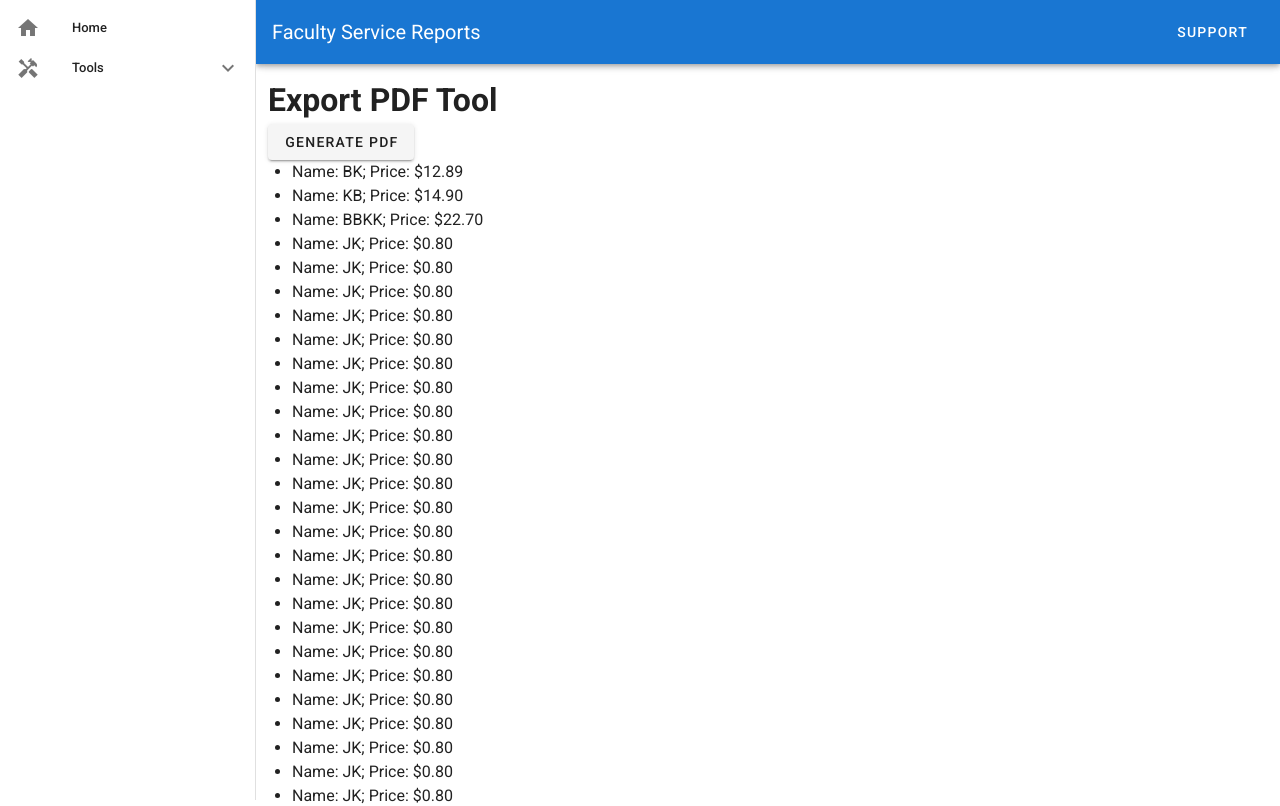
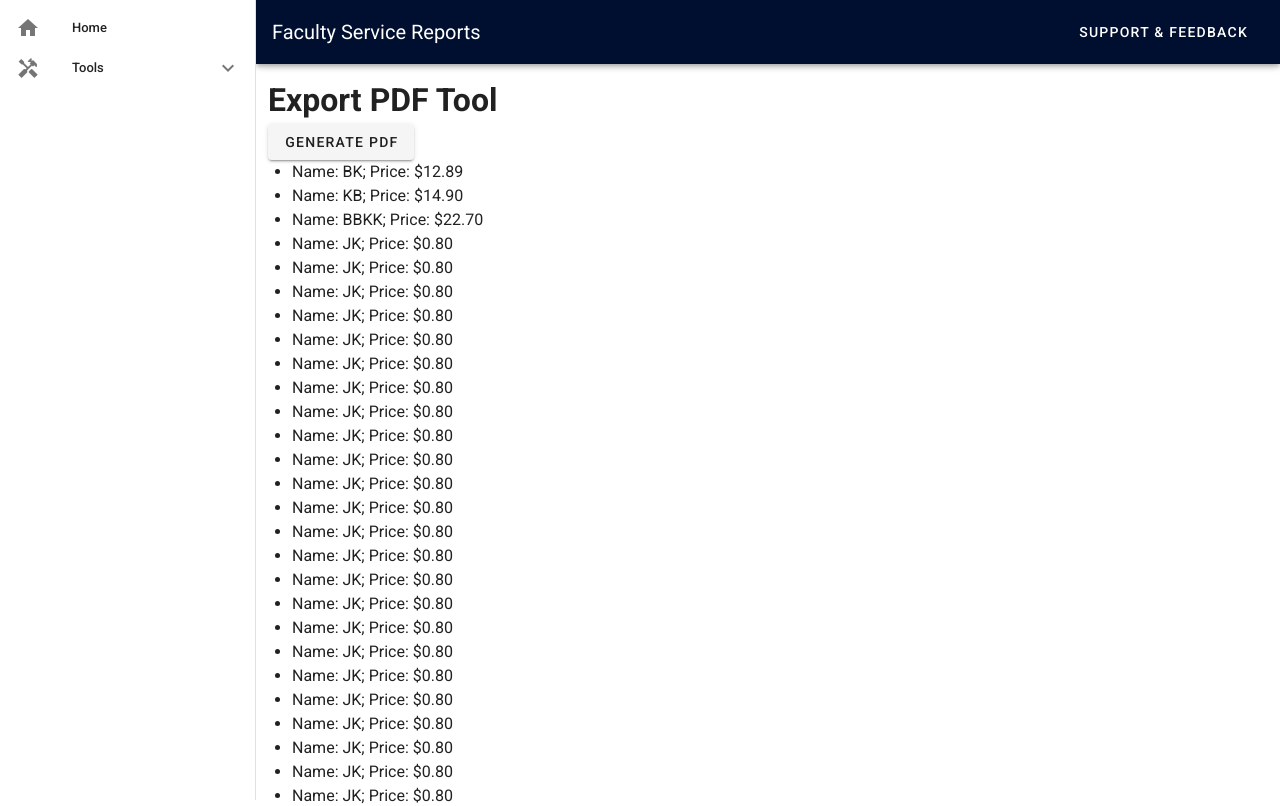
Before and after one commit to uconndxlab/faculty-service-reports, a Vue app in the folder frontend/: page /export-pdf in a window 1280 px wide. Shown: the top 806 px of the page. Built offline with nearby package versions, Linux system fonts and the light colour scheme.

Commit message:
small theme change, support & feedback

```diff
--- a/frontend/src/App.vue
+++ b/frontend/src/App.vue
@@ -57,7 +57,7 @@
         href="mailto:dx@uconn.edu"
         text
       >
-        <span>Support</span>
+        <span>Support &amp; Feedback</span>
       </v-btn>
     </v-app-bar>
 
--- a/frontend/src/plugins/vuetify.js
+++ b/frontend/src/plugins/vuetify.js
@@ -4,4 +4,11 @@ import Vuetify from 'vuetify/lib/framework';
 Vue.use(Vuetify);
 
 export default new Vuetify({
+    theme: {
+        themes: {
+            light: {
+                primary: '#000e2f'
+            }
+        }
+    }
 });
```
